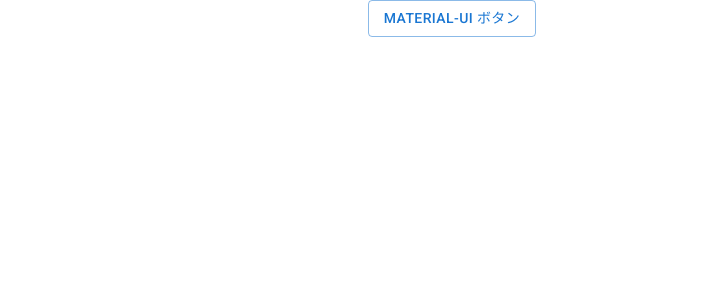
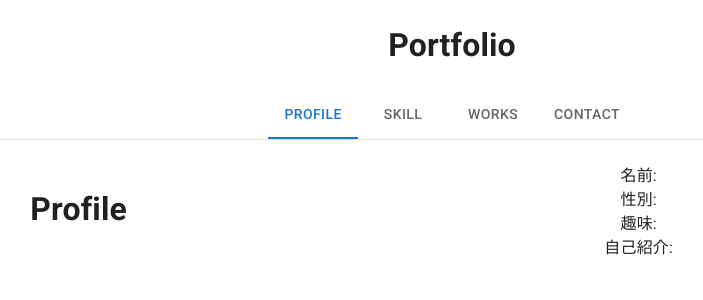
Before and after one commit to kissy24/kissy24.github.io, a React (Create React App) app in the folder portfolio/: page / in a window 1280 px wide. Shown: the top 300 px of the page, without its empty margins (188-891 px from the left). Built offline with nearby package versions, Linux system fonts and the light colour scheme.

Commit message:
update App.js

```diff
--- a/portfolio/src/App.js
+++ b/portfolio/src/App.js
@@ -1,13 +1,14 @@
 import React from 'react';
 import './App.css';
-import { Button } from "@mui/material";
+
+import Header from './components/header';
+import Main from './components/main';
 
 function App() {
   return (
     <div className="App">
-      <header className="App-header">
-        <Button variant="outlined">Material-UI ボタン</Button>
-      </header>
+      <Header />
+      <Main />
     </div>
   );
 }
```
